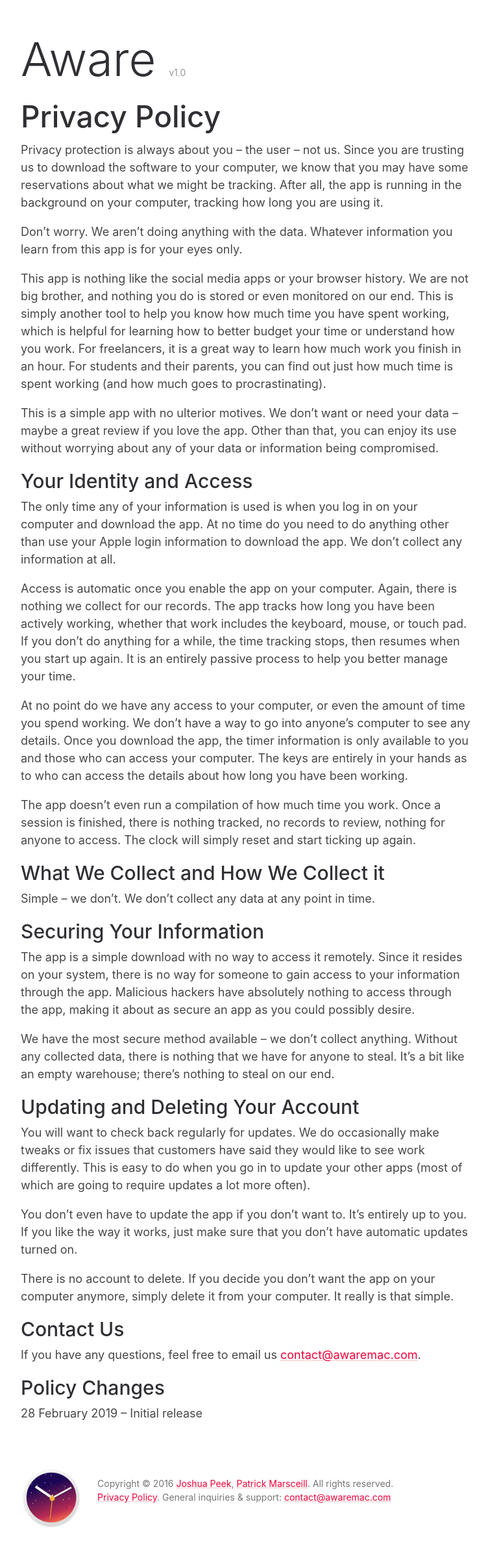
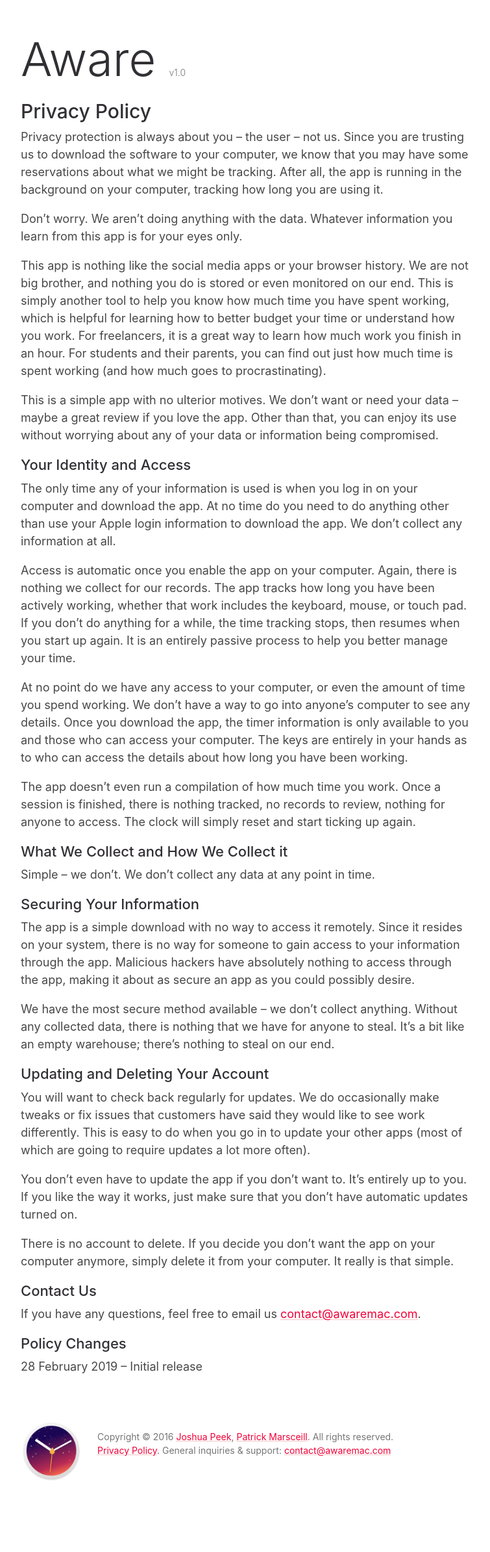
Before and after one commit to josh/Aware, a Jekyll site: the page built from privacy.html, in a window 1280 px wide. Shown: the whole page at 65% size, without its empty margins (261-1016 px from the left). Built offline with Jekyll 4.4.1, drawn with Linux system fonts in a browser that asks for light colours; after the commit the page ends 2316 px from its top, so only the background shows below that.

Commit message:
Decrease heading level

```diff
--- a/privacy.html
+++ b/privacy.html
@@ -3,7 +3,7 @@
 ---
 
 <div class="container">
-  <h1>Privacy Policy</h1>
+  <h2>Privacy Policy</h2>
 
   <p>Privacy protection is always about you – the user – not us. Since you are trusting us to download the software to your computer, we know that you may have some reservations about what we might be tracking. After all, the app is running in the background on your computer, tracking how long you are using it.</p>
 
@@ -13,7 +13,7 @@
 
   <p>This is a simple app with no ulterior motives. We don’t want or need your data – maybe a great review if you love the app. Other than that, you can enjoy its use without worrying about any of your data or information being compromised.</p>
 
-  <h2>Your Identity and Access</h2>
+  <h3>Your Identity and Access</h3>
 
   <p>The only time any of your information is used is when you log in on your computer and download the app. At no time do you need to do anything other than use your Apple login information to download the app. We don’t collect any information at all.</p>
 
@@ -23,17 +23,17 @@
 
   <p>The app doesn’t even run a compilation of how much time you work. Once a session is finished, there is nothing tracked, no records to review, nothing for anyone to access. The clock will simply reset and start ticking up again.</p>
 
-  <h2>What We Collect and How We Collect it</h2>
+  <h3>What We Collect and How We Collect it</h3>
 
   <p>Simple – we don’t. We don’t collect any data at any point in time.</p>
 
-  <h2>Securing Your Information</h2>
+  <h3>Securing Your Information</h3>
 
   <p>The app is a simple download with no way to access it remotely. Since it resides on your system, there is no way for someone to gain access to your information through the app. Malicious hackers have absolutely nothing to access through the app, making it about as secure an app as you could possibly desire.</p>
 
   <p>We have the most secure method available – we don’t collect anything. Without any collected data, there is nothing that we have for anyone to steal. It’s a bit like an empty warehouse; there’s nothing to steal on our end.</p>
 
-  <h2>Updating and Deleting Your Account</h2>
+  <h3>Updating and Deleting Your Account</h3>
 
   <p>You will want to check back regularly for updates. We do occasionally make tweaks or fix issues that customers have said they would like to see work differently. This is easy to do when you go in to update your other apps (most of which are going to require updates a lot more often).</p>
 
@@ -41,11 +41,11 @@
 
   <p>There is no account to delete. If you decide you don’t want the app on your computer anymore, simply delete it from your computer. It really is that simple.</p>
 
-  <h2>Contact Us</h2>
+  <h3>Contact Us</h3>
 
   <p>If you have any questions, feel free to email us <a href="mailto:contact@awaremac.com">contact@awaremac.com</a>.</p>
 
-  <h2>Policy Changes</h2>
+  <h3>Policy Changes</h3>
 
   <p>28 February 2019 – Initial release</p>
 </div>
```
